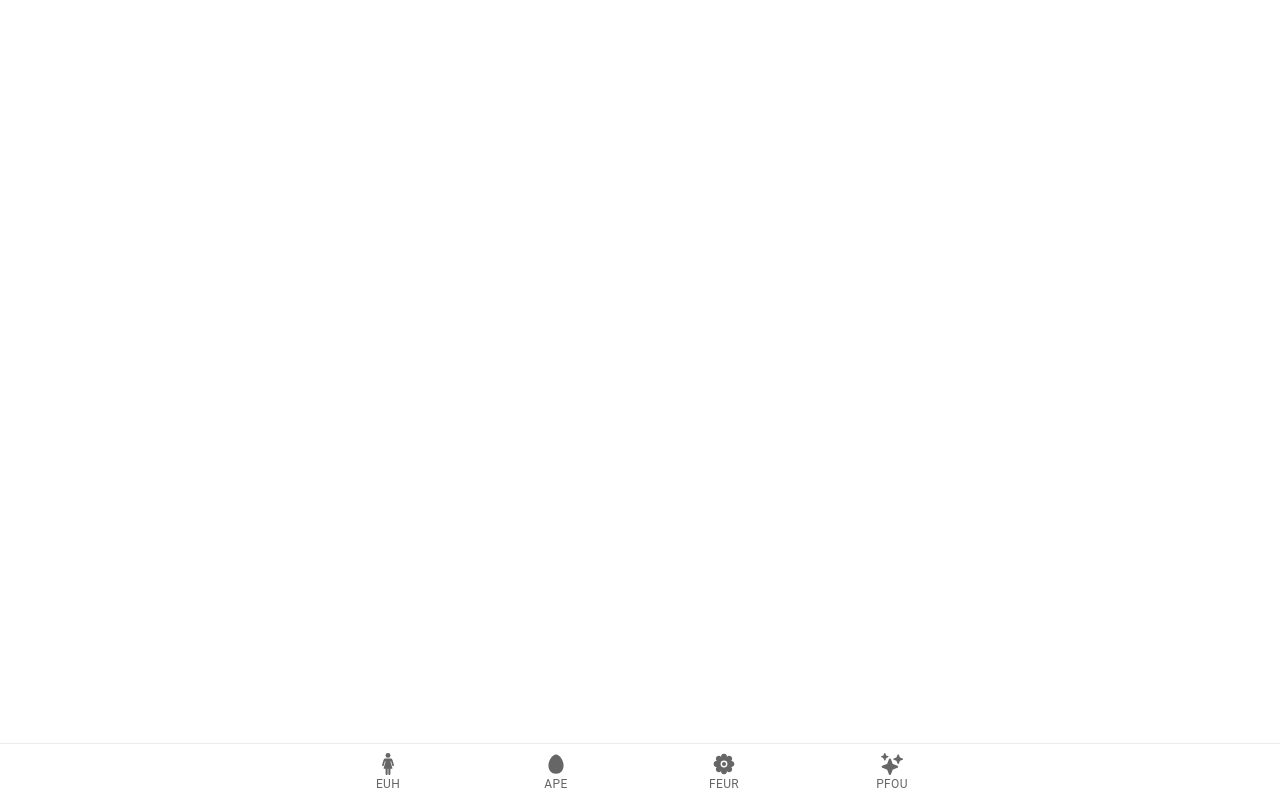
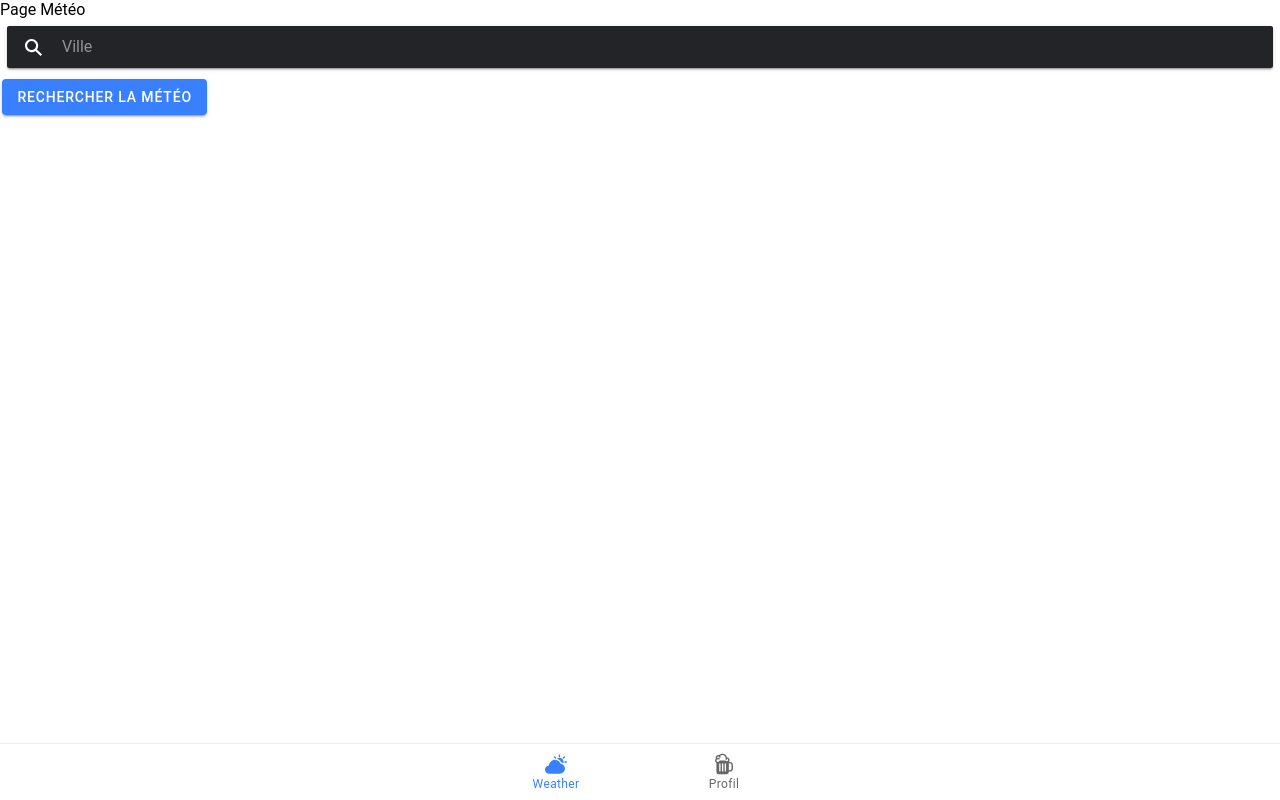
Before and after one commit to LucasWernerCESI/meteor, a React (Create React App) app: page /weather in a window 1280 px wide. Built offline with nearby package versions, Linux system fonts and the light colour scheme.

Commit message:
[FEAT] input meteo

```diff
--- a/public/index.html
+++ b/public/index.html
@@ -2,7 +2,7 @@
 <html lang="en">
   <head>
     <meta charset="utf-8" />
-    <title>Ionic App</title>
+    <title>Meteor</title>
 
     <base href="/" />
 
@@ -16,7 +16,7 @@
 
     <link rel="manifest" href="%PUBLIC_URL%/manifest.json" />
 
-    <link rel="shortcut icon" type="image/png" href="%PUBLIC_URL%/assets/icon/favicon.png" />
+    <link rel="shortcut icon" type="image/png" href="%PUBLIC_URL%/assets/meteor.png" />
 
     <!-- add to homescreen for ios -->
     <meta name="apple-mobile-web-app-capable" content="yes" />
--- a/src/App.tsx
+++ b/src/App.tsx
@@ -1,4 +1,4 @@
-import { Route } from "react-router-dom";
+import { Redirect, Route } from "react-router-dom";
 import {
   IonApp,
   IonIcon,
@@ -10,7 +10,7 @@ import {
   setupIonicReact,
 } from "@ionic/react";
 import { IonReactRouter } from "@ionic/react-router";
-import { egg, flower, sparkles, woman } from "ionicons/icons";
+import { beer, partlySunny} from "ionicons/icons";
 
 /* Core CSS required for Ionic components to work properly */
 import "@ionic/react/css/core.css";
@@ -34,6 +34,9 @@ import { GroupeApe } from "./pages/Groupe-APE/Exemple";
 import { GroupeEuh } from "./pages/Groupe-EUH/Exemple";
 import { GroupeFeur } from "./pages/Groupe-FEUR/Exemple";
 import { GroupePfou } from "./pages/Groupe-PFOU/Exemple";
+import { WelcomePage } from "./pages/WelcomePage";
+import { ProfilPage } from "./pages/Profil/ProfilPage";
+import { WeatherPage } from "./pages/Weather/WeatherPage";
 
 setupIonicReact();
 
@@ -42,35 +45,23 @@ const App: React.FC = () => (
     <IonReactRouter>
       <IonTabs>
         <IonRouterOutlet>
-          <Route exact path="/ape">
-            <GroupeApe />
-          </Route>
-          <Route exact path="/euh">
-            <GroupeEuh />
-          </Route>
-          <Route path="/feur">
-            <GroupeFeur />
-          </Route>
-          <Route path="/pfou">
-            <GroupePfou />
-          </Route>
+          <Redirect exact path="/" to="/home" />
+          <Route path="/home" render={() => <WelcomePage />} exact={true} />
+          <Route path="/ape" render={() => <GroupeApe />} exact={true} />
+          <Route path="/euh" render={() => <GroupeEuh />} exact={true} />
+          <Route path="/feur" render={() => <GroupeFeur />} exact={true} />
+          <Route path="/pfou" render={() => <GroupePfou />} exact={true} />
+          <Route path="/profil" render={() => <ProfilPage />} exact={true} />
+          <Route path='/weather'render={() => <WeatherPage />} exact={true} />
         </IonRouterOutlet>
         <IonTabBar slot="bottom">
-          <IonTabButton tab="EUH" href="/euh">
-            <IonIcon aria-hidden="true" icon={woman} />
-            <IonLabel>EUH</IonLabel>
+          <IonTabButton tab="Weather" href="/weather">
+            <IonIcon aria-hidden="true" icon={partlySunny} />
+            <IonLabel>Weather</IonLabel>
           </IonTabButton>
-          <IonTabButton tab="APE" href="/ape">
-            <IonIcon aria-hidden="true" icon={egg} />
-            <IonLabel>APE</IonLabel>
-          </IonTabButton>
-          <IonTabButton tab="FEUR" href="/feur">
-            <IonIcon aria-hidden="true" icon={flower} />
-            <IonLabel>FEUR</IonLabel>
-          </IonTabButton>
-          <IonTabButton tab="PFOU" href="/pfou">
-            <IonIcon aria-hidden="true" icon={sparkles} />
-            <IonLabel>PFOU</IonLabel>
+          <IonTabButton tab="Profil" href="/profil">
+            <IonIcon aria-hidden="true" icon={beer} />
+            <IonLabel>Profil</IonLabel>
           </IonTabButton>
         </IonTabBar>
       </IonTabs>
--- /dev/null
+++ b/src/components/Alert/Alert.tsx
@@ -0,0 +1,20 @@
+import React from 'react';
+import { IonButton, useIonAlert } from '@ionic/react';
+
+export function Alert() {
+  const [presentAlert] = useIonAlert();
+
+  return (
+    <IonButton
+      onClick={() =>
+        presentAlert({
+          header: 'Attention',
+          message: "C'est l'heure de boire une bière !",
+          buttons: ['OK'],
+        })
+      }
+    >
+      Alert
+    </IonButton>
+  );
+}
--- a/src/components/Header/Header.tsx
+++ b/src/components/Header/Header.tsx
@@ -15,7 +15,7 @@ export function AppHeader() {
       <IonMenu contentId="main-content">
         <IonHeader>
           <IonToolbar>
-            <IonTitle>Menu Content</IonTitle>
+            <IonTitle>Menu</IonTitle>
           </IonToolbar>
         </IonHeader>
         <IonContent className="ion-padding">This is the menu content.</IonContent>
@@ -26,12 +26,9 @@ export function AppHeader() {
             <IonButtons slot="start">
               <IonMenuButton></IonMenuButton>
             </IonButtons>
-            <IonTitle>Menu</IonTitle>
+            <IonTitle>Meteor</IonTitle>
           </IonToolbar>
         </IonHeader>
-        <IonContent className="ion-padding">
-          Tap the button in the toolbar to open the menu.
-        </IonContent>
       </IonPage>
     </>
   );
--- a/src/pages/Groupe-EUH/Exemple.tsx
+++ b/src/pages/Groupe-EUH/Exemple.tsx
@@ -1,10 +1,7 @@
-import { AppHeader } from "../../components/Header/Header";
-
 export const GroupeEuh = () => {
   return (
     <>
       <h1>Groupe Euh</h1>
-      <AppHeader />
     </>
   );
 };
--- /dev/null
+++ b/src/pages/Profil/ProfilPage.tsx
@@ -0,0 +1,11 @@
+import { IonText } from "@ionic/react"
+import { Alert } from "../../components/Alert/Alert"
+
+export const ProfilPage = () => {
+    return (
+        <>
+        <IonText>Page Profil utilisateur</IonText>
+        <Alert/>
+        </>
+    )
+}
--- /dev/null
+++ b/src/pages/Weather/WeatherPage.tsx
@@ -0,0 +1,28 @@
+import { IonButton, IonSearchbar, IonText, IonToolbar} from "@ionic/react";
+import { useState } from "react";
+
+export const WeatherPage = () => {
+  const [valueCity, setValueCity] = useState<string | undefined | null >();
+
+  const handleChangeValueCity = (event: Event) => {
+
+    const target = event.target as HTMLIonSearchbarElement;
+    setValueCity(target.value);
+    console.log(valueCity)
+  }
+
+  const handleSubmitForm = () => {
+    // Requete vers l'API avec la valueCity en arg
+    console.log('Envoyer');
+  }
+
+  return (
+    <>
+      <IonText>Page Météo</IonText>
+      <IonToolbar>
+        <IonSearchbar onIonChange={(ev) => handleChangeValueCity(ev)} value={valueCity} color='dark' placeholder="Ville"></IonSearchbar>
+      </IonToolbar>
+      <IonButton onClick={handleSubmitForm} color='primary'>Rechercher la météo</IonButton>
+    </>
+  );
+};
--- /dev/null
+++ b/src/pages/WelcomePage.tsx
@@ -0,0 +1,11 @@
+import { IonText } from "@ionic/react";
+
+export const WelcomePage = () => {
+  return (
+    <>
+      <IonText color="primary">
+        <h1>Bienvenue sur Meteor</h1>
+      </IonText>
+    </>
+  );
+};
```
Also changed, not shown: src/pages/Groupe-FEUR/Exemple.tsx (+6 -6 lines), src/pages/Groupe-PFOU/Exemple.tsx (+6 -6 lines), public/assets/meteor.jpg (added), public/assets/meteor.png (added).
